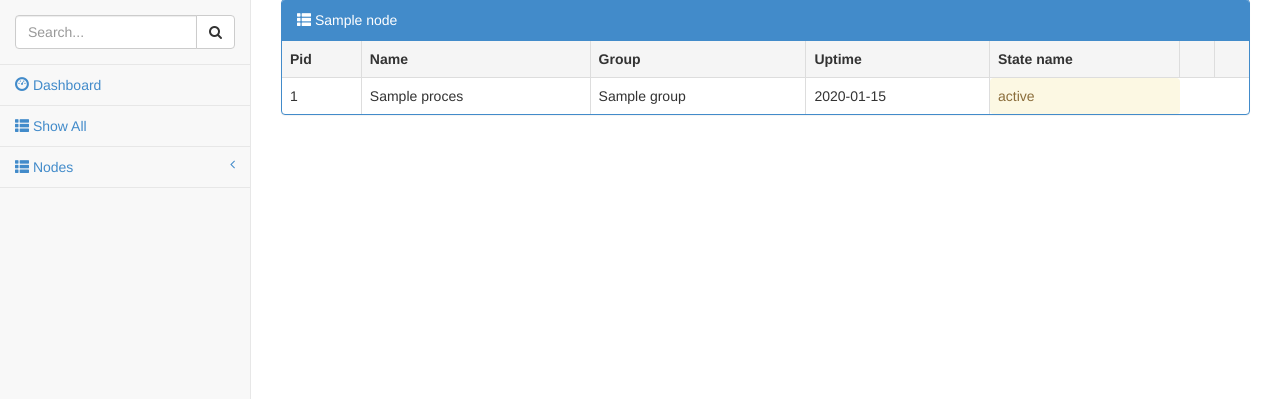
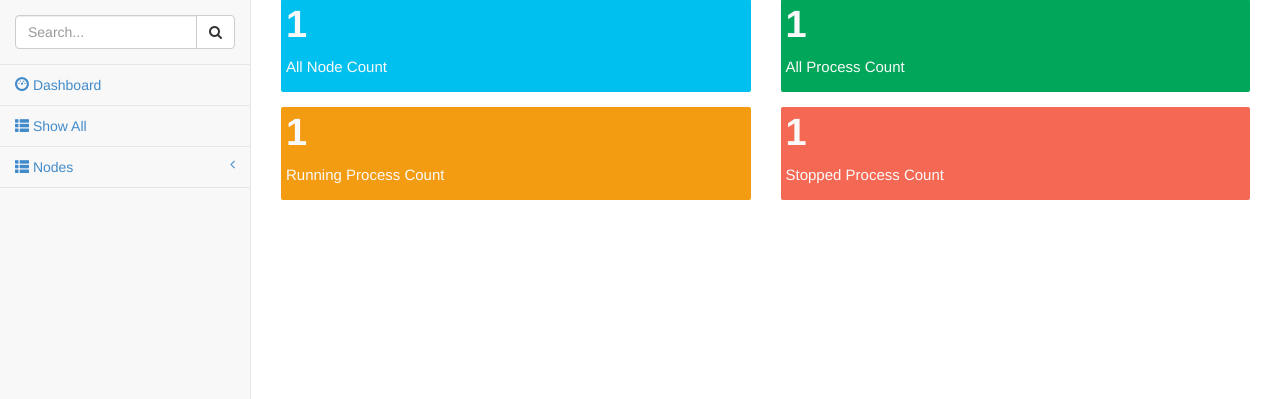
Before and after one commit to gamegos/cesi, a Flask app: template web/templates/index.html in a window 1280 px wide. Shown: the part 51-450 px from the top of the page. Run offline with Flask 2, Linux system fonts and the light colour scheme; the template is opened without the code that fills it: most values are stand-ins (such as "Sample title", 1, 10 or a date in 2020); some libraries are stand-ins or nearby versions.

Commit message:
Changed route dashboard, and show all

```diff
--- a/web/static/custom.js
+++ b/web/static/custom.js
@@ -1,21 +1,4 @@
-var dashboard = function(){
-    var $maindiv = $("#maindiv");
-    $maindiv.empty();
-    $.ajax({
-            url: '/dashboard',
-            dataType: 'json',
-            success: function(data){
-               $maindiv.append('<div class="row" id="dashboard"></div>');
-               $dash = $("#dashboard");
-               $dash.append('<div class="col-lg-6 col-xs-6"> <div class="small-box bg-aqua"> <div class="inner">  <h3>'+data['node_count']+'</h3> <p>  All Node Count  </p> </div>  </div> </div>');
-               $dash.append('<div class="col-lg-6 col-xs-6"> <div class="small-box bg-green"> <div class="inner">  <h3>'+data['all_process_count']+'</h3> <p>  All Process Count </p> </div>  </div> </div>');
-               $dash.append('<div class="col-lg-6 col-xs-6"> <div class="small-box bg-yellow"> <div class="inner">  <h3>'+data['running_process_count']+'</h3> <p> Running Process Count  </p> </div>  </div> </div>');
-               $dash.append('<div class="col-lg-6 col-xs-6"> <div class="small-box bg-red"> <div class="inner">  <h3>'+data['stopped_process_count']+'</h3> <p>  Stopped Process Count </p> </div>  </div> </div>');
-            }
-    });
-}
-
-var actc = function(){
+var $actc = function(){
         var $tr = $(this).parent().parent();
         var $td = $tr.children('td').first();
         var $link = $(this).attr('name');
@@ -80,7 +63,7 @@ var actc = function(){
 
 
 
-var x ={stop: function(){
+var $select ={stop: function(){
         var $maindiv = $("#maindiv");
         $maindiv.empty();
         $( ".ui-selected", this ).each(function() {
@@ -132,7 +115,7 @@ var x ={stop: function(){
                                     }else if($state==0){
                                         $tr_p.append('<td><button class="btn btn-primary btn-block act" name="/node/'+$node_name+'/process/'+result['process_info'][$counter]['group']+':'+result['process_info'][$counter]['name']+'/start" value="Start">Start</button></td><td><button class="btn btn-primary btn-block disabled act" value="Stop">Stop</button> </td>');
                                     }
-$(".act").click(actc)
+$(".act").click($actc)
                                 }
                         }
                 });
@@ -140,9 +123,23 @@ $(".act").click(actc)
 }}
 
 
-$("#selectable").selectable(x);
+var $showallprocess = function(){
+    var $selectable_ul = $("#selectable");
+    var $node_count = $selectable_ul.children('li').length;
+    var $selected_li =  $selectable_ul.children('li').first();
+    $selected_li.attr('class', 'ui-selectee ui-selected');
+    var $selected_a = $selected_li.children('a').first();
+    $selected_a.attr('class', 'ajax ui-selectee');
+    for(var i=1; i < $node_count; i++){
+        $selected_li = $selected_li.next();
+        $selected_li.attr('class', 'ui-selectee ui-selected');
+        $selected_a = $selected_li.children('a').first();
+        $selected_a.attr('class', 'ajax ui-selectee');
+    }
+}
 
 $( document ).ready(function() {
-    $(".act").click(actc);
-    $(".dash").click(dashboard);
+    $(".showall").click($showallprocess);
+    $("#selectable").selectable($select);
+    $(".act").click($actc);
 });
--- a/web/templates/dashboard.html
+++ b/web/templates/dashboard.html
@@ -264,10 +264,10 @@
                             </div>
                             <!-- /input-group -->
                         <li>
-                            <a href="#" class="dash"><i class="glyphicon glyphicon-dashboard"></i> Dashboard</a>
+                            <a href="/" class="dash"><i class="glyphicon glyphicon-dashboard"></i> Dashboard</a>
                         </li>
                         <li>
-                            <a href="/all"><i class="glyphicon glyphicon-th-list"></i> Show All</a>
+                            <a href="#"><i class="glyphicon glyphicon-th-list"></i> Show All</a>
                         </li>
                         <li>
                             <a href="#"><i class="glyphicon glyphicon-th-list"></i> Nodes<span class="fa arrow"></span></a>
--- a/web/templates/index.html
+++ b/web/templates/index.html
@@ -265,10 +265,10 @@
                             <!-- /input-group -->
                         </li>
                         <li>
-                            <a href="#" class="dash"><i class="glyphicon glyphicon-dashboard"></i> Dashboard</a>
+                            <a href="/" class="dash"><i class="glyphicon glyphicon-dashboard"></i> Dashboard</a>
                         </li>
                         <li>
-                            <a href="/all"><i class="glyphicon glyphicon-th-list"></i> Show All</a>
+                            <a href="#" class="showall"><i class="glyphicon glyphicon-th-list"></i> Show All</a>
                         </li>
                         <li>
                             <a href="#"><i class="glyphicon glyphicon-th-list"></i> Nodes<span class="fa arrow"></span></a>
@@ -292,58 +292,57 @@
         <div id="page-wrapper">
             <div class="row">
                 <div class="col-lg-12" id="maindiv">
-                    <!-- Table -->
-                    {% for node in node_list %}
-                        <div class="panel panel-primary panel-custom">
-                            <div class="panel-heading"><span class="glyphicon glyphicon-th-list"></span> {{ node.name }}</div>
-                            <table class="table table-bordered">
-                                <tr class="active">
-                                    <th>Pid</th>
-                                    <th>Name</th>
-                                    <th>Group</th>
-                                    <th>Uptime</th>
-                                    <th>State name</th>
-                                    <th></th>
-                                    <th></th>
-                                </tr>
-                                {% for process in node.process_list%}
-                                    <tr class="process_info">
-                                    {% if process.pid==0 %}
-                                        <td> - </td>
-                                    {% else  %}
-                                        <td> {{ process.pid }} </td>
-                                {% endif  %}
-                                    <td> {{ process.name }} </td>
-                                    <td> {{ process.group }} </td>
-                                    <td> {{ process.uptime }} </td>
-                                {% if process.state==0 or process.state==40 or process.state==100 or process.state==200 %}
-                                    <td class="alert alert-danger"> {{ process.statename }} </td>
-                                {% elif process.state==10 or process.state==20 %}
-                                    <td class="alert alert-success"> {{ process.statename }} </td>
-                                {% else %}
-                                    <td class="alert alert-warning"> {{ process.statename }} </td>
-                                {% endif  %}
-                                {% if process.state==20  %}
-                                    <td>
-                                        <button class="btn btn-primary btn-block act" name="/node/{{ node.name }}/process/{{ process.group  }}:{{ process.name }}/restart" value="Restart">Restart</button>
-                                    </td>
-                                    <td>
-                                        <button class="btn btn-primary btn-block act" name="/node/{{ node.name }}/process/{{ process.group  }}:{{ process.name }}/stop" value="Stop">Stop</button>
-                                    </td>
-                                {% elif process.state==0  %}
-                                    <td>
-                                        <button class="btn btn-primary btn-block act" name="/node/{{ node.name }}/process/{{ process.group  }}:{{ process.name }}/start" value="Start">Start</button>
-                                    </td>
-                                    <td>
-                                        <button class="btn btn-primary btn-block disabled act" value="Stop">Stop</button>
-                                    </td>
-                                {% endif  %}
-                                </tr>
-                                {% endfor %}
-                            </table>
-                            <!-- End Table -->
-                        </div>
-                    {% endfor %}
+                    <div class="row">
+                        <div class="col-lg-6 col-xs-6">
+                            <div class="small-box bg-aqua">
+                                <div class="inner">
+                                    <h3>
+                                        {{node_count}}
+                                    </h3>
+                                    <p>
+                                        All Node Count
+                                    </p>
+                                </div>
+                            </div>
+                        </div><!-- ./col -->
+                        <div class="col-lg-6 col-xs-6">
+                            <div class="small-box bg-green">
+                                <div class="inner">
+                                    <h3>
+                                        {{all_process_count}}
+                                    </h3>
+                                    <p>
+                                        All Process Count
+                                    </p>
+                                </div>
+                            </div>
+                        </div><!-- ./col -->
+                        <div class="col-lg-6 col-xs-6">
+                            <!-- small box -->
+                            <div class="small-box bg-yellow">
+                                <div class="inner">
+                                    <h3>
+                                        {{running_process_count}}
+                                    </h3>
+                                    <p>
+                                        Running Process Count
+                                    </p>
+                                </div>
+                            </div>
+                        </div><!-- ./col -->
+                        <div class="col-lg-6 col-xs-6">
+                            <div class="small-box bg-red">
+                                <div class="inner">
+                                    <h3>
+                                        {{stopped_process_count}}
+                                    </h3>
+                                    <p>
+                                        Stopped Process Count
+                                    </p>
+                                </div>
+                            </div>
+                        </div><!-- ./col -->
+                    </div><!-- /.row -->
                 </div>
                 <!-- End collg-12 -->
             </div>
@@ -357,7 +356,6 @@
     <script language="JavaScript" type="text/javascript" src="{{ url_for('static', filename='js/ui/jquery-ui-1.11.0/jquery-ui.js') }}"></script>
     <!-- Core Scripts - Include with every page -->
     <script language="JavaScript" type="text/javascript" src="{{ url_for('static', filename='custom.js') }}"></script>
-    <script language="JavaScript" type="text/javascript" src="{{ url_for('static', filename ='js/jquery-1.10.2.js') }}"></script>
     <script language="JavaScript" type="text/javascript" src="{{ url_for('static', filename ='js/bootstrap.min.js') }}"></script>
     <script language="JavaScript" type="text/javascript" src="{{ url_for('static', filename ='js/plugins/metisMenu/jquery.metisMenu.js') }}"></script>
 
```
Also changed, not shown: web/show_info.py (+3 -43 lines).
